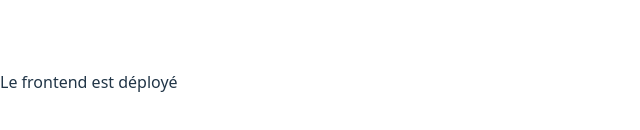
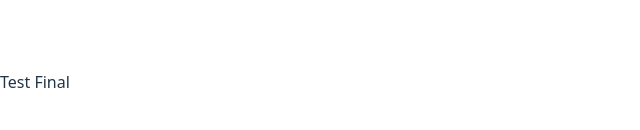
Before and after one commit to Andylamothe/Tricolo_frontend, a React (Vite) app: page / in a window 1280 px wide. Shown: the part 318-448 px from the top of the page, without its empty margins (0-640 px from the left). Built offline with nearby package versions, Linux system fonts and the light colour scheme.

Commit message:
test push render 6

```diff
--- a/src/components/HomePage.jsx
+++ b/src/components/HomePage.jsx
@@ -6,7 +6,7 @@ function HomePage() {
 
             <div>
 
-                 <p>Le frontend est déployé </p>
+                 <p>Test Final  </p>
 
             </div>
 
```
